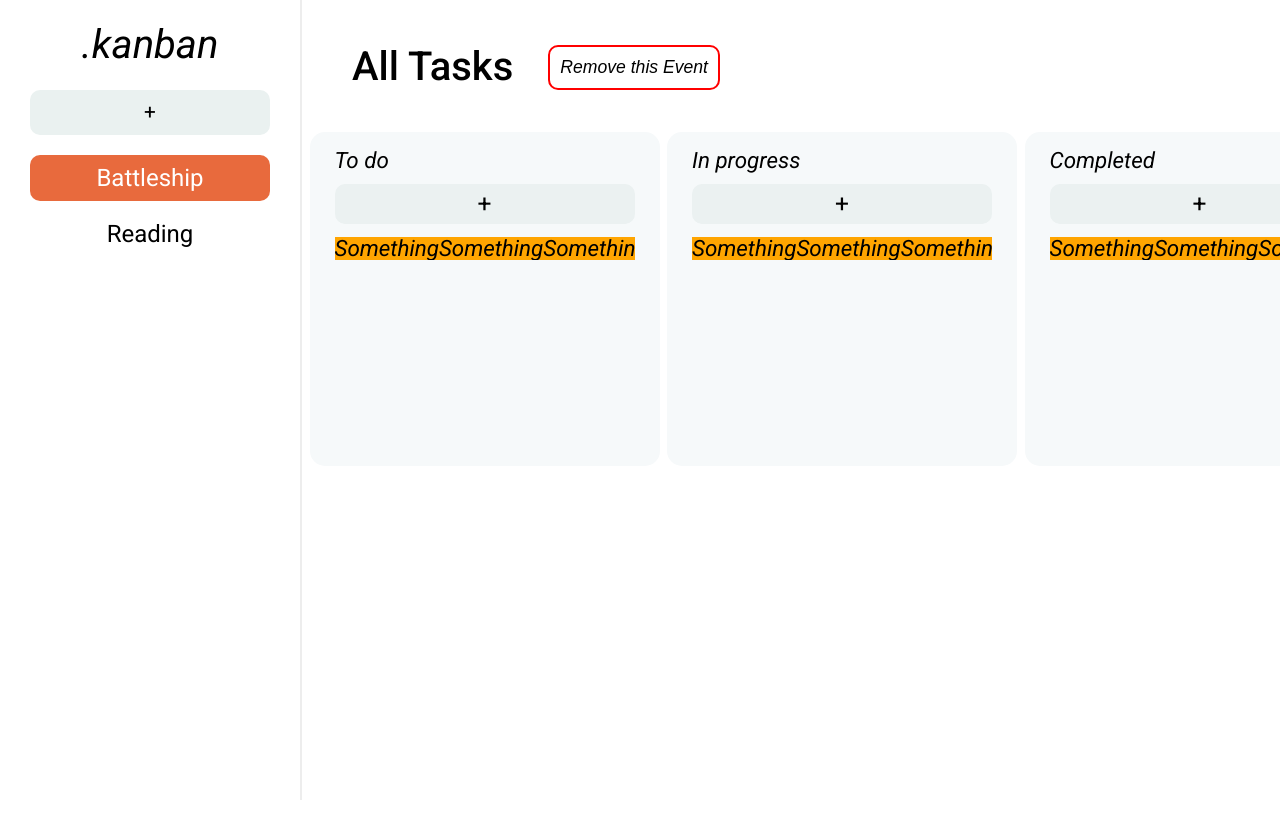
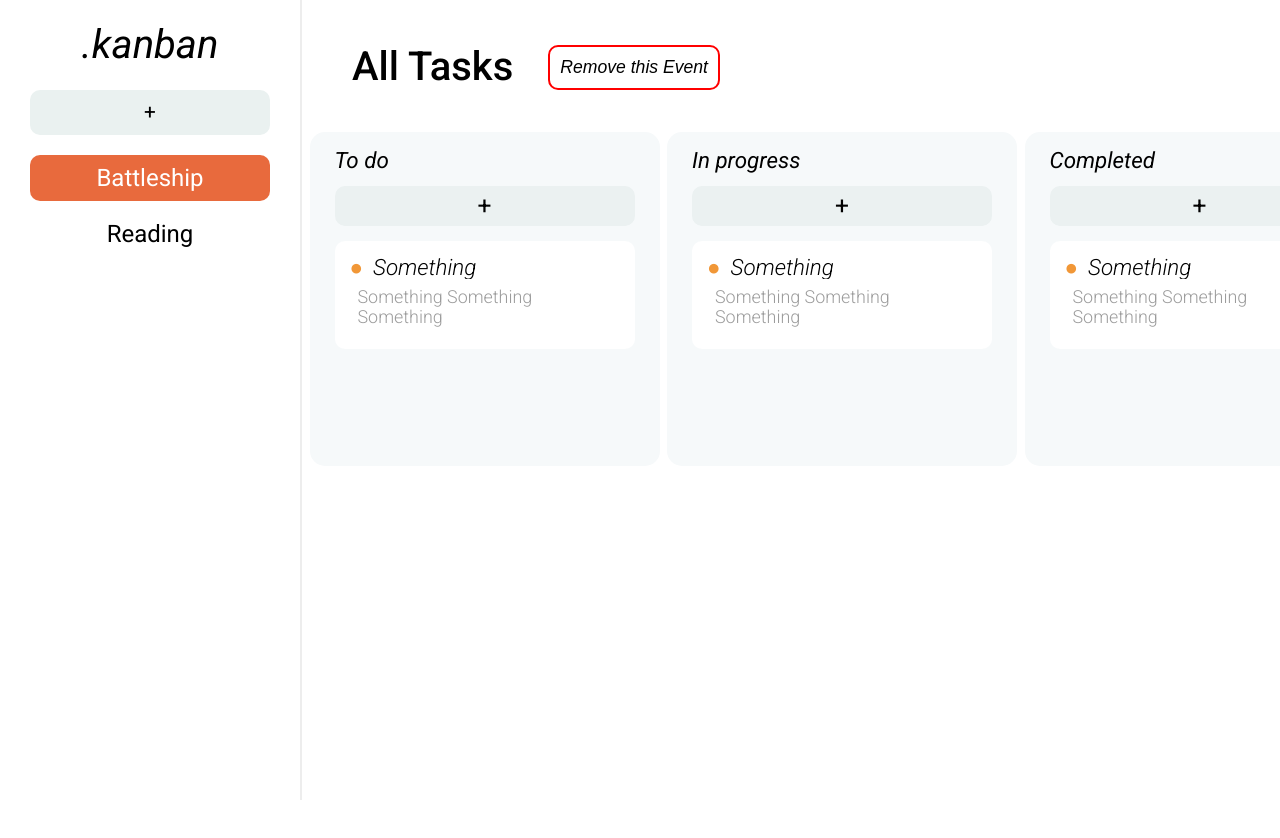
Before and after one commit to jackyrwj/react-todo-list, a React (Vite) app: page / in a window 1280 px wide. Shown: the top 838 px of the page. Built offline with nearby package versions, Linux system fonts and the light colour scheme.

Commit message:
beautify the card

```diff
--- a/src/App.jsx
+++ b/src/App.jsx
@@ -14,17 +14,17 @@ function App() {
       tasks: [
         {
           name: 'Something',
-          details: 'SomethingSomethingSomething',
+          details: 'Something Something Something',
           state: 'To do',
         },
         {
           name: 'Something',
-          details: 'SomethingSomethingSomething',
+          details: 'Something Something Something',
           state: 'In progress',
         },
         {
           name: 'Something',
-          details: 'SomethingSomethingSomething',
+          details: 'Something Something Something',
           state: 'Completed',
         },
       ],
--- a/src/components/Task.jsx
+++ b/src/components/Task.jsx
@@ -1,4 +1,9 @@
 const Task = ({name,details}) => {
-    return <div className="task">{name + details}</div>;
+    return (
+        <div className='task'>
+          <h2 className='task-name over-hide'>{name}</h2>
+          <p className='task-details'>{details}</p>
+        </div>
+      );
 }
 export default Task;
--- a/src/components/task.css
+++ b/src/components/task.css
@@ -57,7 +57,7 @@
   text-align: center;
   font-style: normal;
   /* margin: 0 auto; */
-  margin: 13px auto;
+  margin: 15px auto;
   /* margin-top: 11px; */
   font-size: 1.1em;
 }
@@ -69,6 +69,36 @@
 .task-container {
   width: 100%;
   max-height: 600px;
-  background-color: orange;
+  /* background-color: orange; */
   overflow: auto;
 }
+
+
+.task {
+  width: calc(100% - 30px);
+  background-color: #fff;
+  padding: 15px;
+  border-radius: 10px;
+  margin-bottom: 18px;
+}
+
+.task-name {
+  font-weight: 300;
+}
+
+.task-name::before {
+  content: '●';
+  font-style: normal;
+  color: #f19737;
+  margin-right: 10px;
+}
+
+.task-details {
+  font-style: normal;
+  font-weight: 300;
+  font-size: 0.8em;
+  color: #9c9c9c;
+  word-wrap: break-word;
+  padding: 8px;
+  line-height: 1.1em;
+}
```
